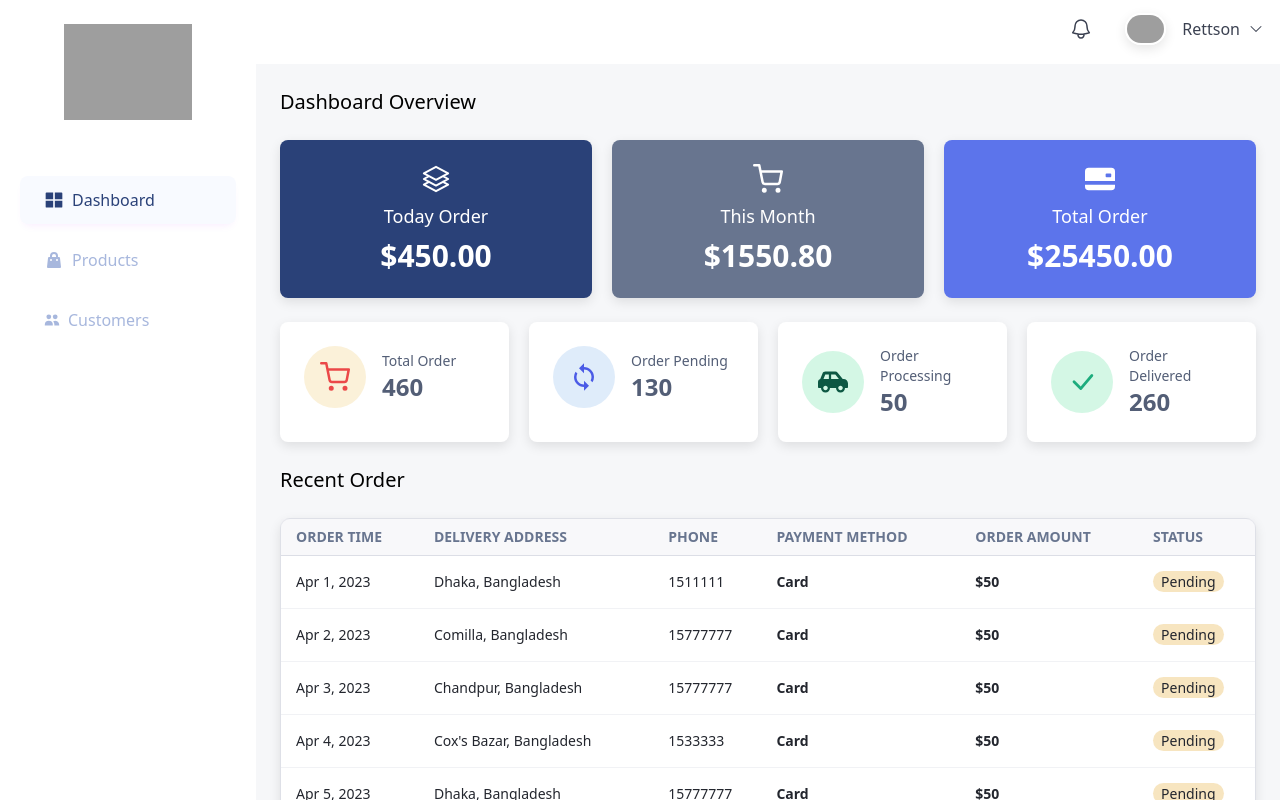
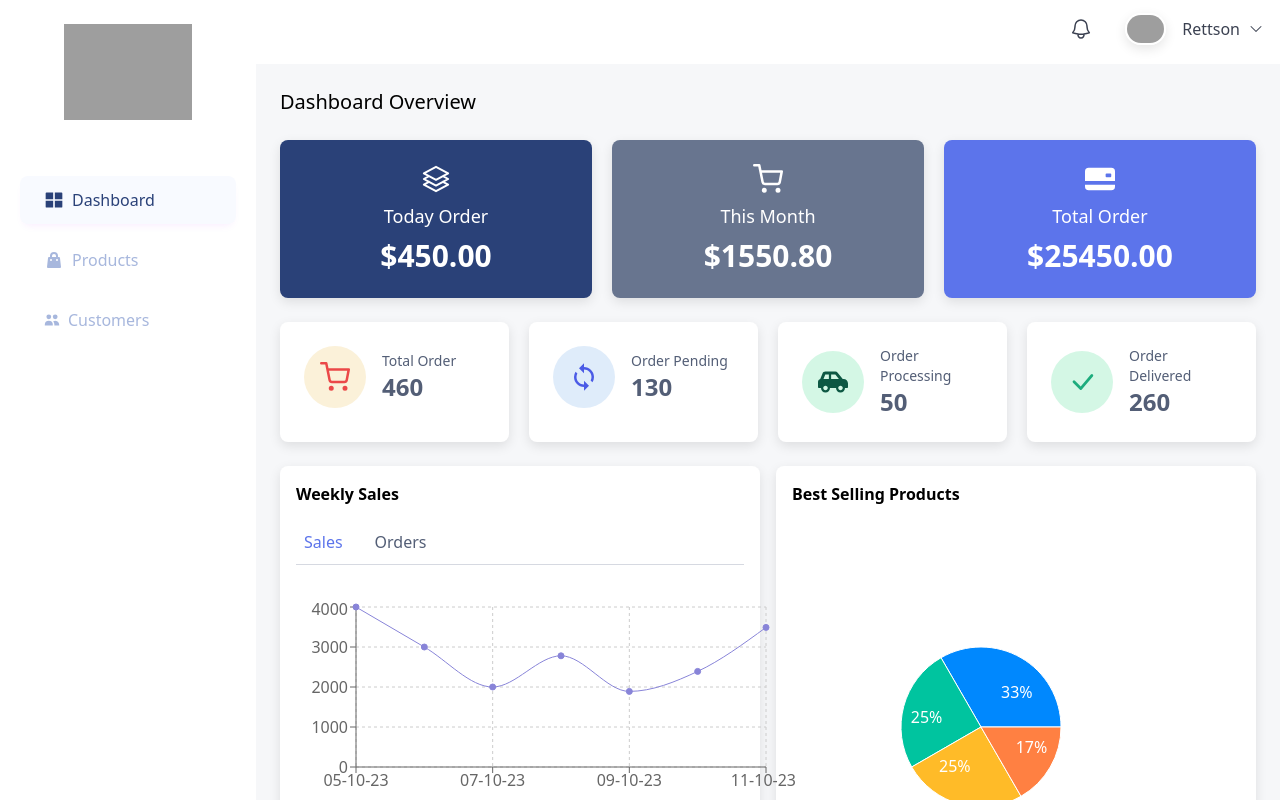
Before and after one commit to alamincoders/e-commerce-admin-dashboard-react-vite, a React (Vite) app: page / in a window 1280 px wide. Shown: the top 800 px of the page. Built offline with nearby package versions, Linux system fonts and the light colour scheme; grey boxes are pictures that could not be loaded.

Commit message:
chart added

```diff
--- a/package.json
+++ b/package.json
@@ -16,7 +16,9 @@
     "react-dom": "^18.2.0",
     "react-icons": "^4.8.0",
     "react-paginate": "^8.2.0",
-    "react-router-dom": "^6.10.0"
+    "react-router-dom": "^6.10.0",
+    "recharts": "^2.5.0",
+    "victory": "^36.6.8"
   },
   "devDependencies": {
     "@types/react": "^18.0.28",
--- a/public/order.json
+++ b/public/order.json
@@ -13,7 +13,7 @@
       "order_time": "Apr 2, 2023",
       "delivery_address": "comilla, bangladesh",
       "phone": 15777777,
-      "payment_method": "card",
+      "payment_method": "Cash",
       "order_amount": 50.00,
       "status": "pending"
     },
@@ -31,7 +31,7 @@
       "order_time": "Apr 4, 2023",
       "delivery_address": "cox's bazar, bangladesh",
       "phone": 1533333,
-      "payment_method": "card",
+      "payment_method": "Cash",
       "order_amount": 50.00,
       "status": "pending"
     },
@@ -139,7 +139,7 @@
       "order_time": "Apr 16, 2023",
       "delivery_address": "dhaka, bangladesh",
       "phone": 15777777,
-      "payment_method": "card",
+      "payment_method": "Cash",
       "order_amount": 50.00,
       "status": "pending"
     },
@@ -157,7 +157,7 @@
       "order_time": "Apr 18, 2023",
       "delivery_address": "dhaka, bangladesh",
       "phone": 15777777,
-      "payment_method": "card",
+      "payment_method": "Cash",
       "order_amount": 50.00,
       "status": "pending"
     },
--- /dev/null
+++ b/src/components/dashboard/BestSellingChart.jsx
@@ -0,0 +1,58 @@
+import React, { useCallback, useState } from "react";
+import { PieChart, Pie, Cell } from "recharts";
+
+const data = [
+  { name: "Group A", value: 400 },
+  { name: "Group B", value: 300 },
+  { name: "Group C", value: 300 },
+  { name: "Group D", value: 200 }
+];
+
+const COLORS = ["#0088FE", "#00C49F", "#FFBB28", "#FF8042"];
+
+const RADIAN = Math.PI / 180;
+const renderCustomizedLabel = ({
+  cx,
+  cy,
+  midAngle,
+  innerRadius,
+  outerRadius,
+  percent,
+  index
+}) => {
+  const radius = innerRadius + (outerRadius - innerRadius) * 0.5;
+  const x = cx + radius * Math.cos(-midAngle * RADIAN);
+  const y = cy + radius * Math.sin(-midAngle * RADIAN);
+
+  return (
+    <text
+      x={x}
+      y={y}
+      fill="white"
+      textAnchor={x > cx ? "start" : "end"}
+      dominantBaseline="central"
+    >
+      {`${(percent * 100).toFixed(0)}%`}
+    </text>
+  );
+};
+export default function BestSellingChart() {
+  return (
+    <PieChart width={400} height={400}>
+      <Pie
+        data={data}
+        cx={200}
+        cy={200}
+        labelLine={false}
+        label={renderCustomizedLabel}
+        outerRadius={80}
+        fill="#8884d8"
+        dataKey="value"
+      >
+        {data.map((entry, index) => (
+          <Cell key={`cell-${index}`} fill={COLORS[index % COLORS.length]} />
+        ))}
+      </Pie>
+    </PieChart>
+  );
+}
--- /dev/null
+++ b/src/components/dashboard/Chart.jsx
@@ -0,0 +1,33 @@
+import React, { useState } from 'react';
+import BestSellingChart from './BestSellingChart';
+import SalesChart from './SalesChart';
+import OrdersChart from './OrdersChart';
+
+const Chart = () => {
+    const [active, setActive] = useState('sales')
+    return (
+        <div className=' grid lg:grid-cols-2 gap-4 mb-10'>
+            <div className='bg-white shadow-custom rounded-[8px] p-4'>
+                <h2 className='text-base font-semibold '>Weekly Sales</h2>
+                <div className='flex gap-4 border-b mt-6'>
+                    <button onClick={()=>setActive('sales')} className={`px-2 text-gray-600 border-b-[2px] border-b-transparent pb-[8px] ${active==='sales' && `text-secondary-400 border-b-secondary-400`}`}>Sales</button>
+                    <button onClick={()=>setActive('order')} className={`px-2 text-gray-600 border-b-[2px] border-b-transparent pb-[8px] ${active==='order' && `text-secondary-400 border-b-secondary-400`}`}>Orders</button>
+                </div>
+                <div className='mt-8'>
+                    {
+                        active === "sales" && <SalesChart/>
+                    }
+                    {
+                        active === "order" && <OrdersChart/>
+                    }
+                </div>
+            </div>
+            <div className='bg-white shadow-custom rounded-[8px]'>
+                <h2 className='text-base font-semibold p-4'>Best Selling Products</h2>
+                <BestSellingChart/>
+            </div>
+        </div>
+    );
+};
+
+export default Chart;
--- /dev/null
+++ b/src/components/dashboard/OrdersChart.jsx
@@ -0,0 +1,71 @@
+import React from 'react';
+import {
+    LineChart,
+    Line,
+    XAxis,
+    YAxis,
+    CartesianGrid,
+    Tooltip,
+} from "recharts";
+
+const data = [
+    {
+        name: "Page A",
+        uv: 4000,
+        pv: 2400,
+        amt: 2400
+    }, {
+        name: "Page B",
+        uv: 3000,
+        pv: 1398,
+        amt: 2210
+    }, {
+        name: "Page C",
+        uv: 2000,
+        pv: 9800,
+        amt: 2290
+    }, {
+        name: "Page D",
+        uv: 2780,
+        pv: 3908,
+        amt: 2000
+    }, {
+        name: "Page E",
+        uv: 1890,
+        pv: 4800,
+        amt: 2181
+    }, {
+        name: "Page F",
+        uv: 2390,
+        pv: 3800,
+        amt: 2500
+    }, {
+        name: "Page G",
+        uv: 3490,
+        pv: 4300,
+        amt: 2100
+    }
+];
+const OrdersChart = () => {
+    return (
+        <LineChart
+            width={500}
+            height={200}
+            data={data}
+            syncId="anyId"
+            margin={{
+            top: 10,
+            right: 30,
+            left: 0,
+            bottom: 0
+        }}>
+            <CartesianGrid strokeDasharray="3 3"/>
+            <XAxis dataKey="name"/>
+            <YAxis/>
+            <Tooltip/>
+            <Line type="monotone" dataKey="uv" stroke="#82ca9d" fill="#82ca9d"/>
+        </LineChart>
+    );
+};
+
+export default OrdersChart;
--- /dev/null
+++ b/src/components/dashboard/SalesChart.jsx
@@ -0,0 +1,69 @@
+import { LineChart, Line, CartesianGrid, XAxis, YAxis, Tooltip } from "recharts";
+
+const data = [
+  {
+    name: "05-10-23",
+    uv: 4000,
+    pv: 2400,
+    amt: 2400
+  },
+  {
+    name: "06-10-23",
+    uv: 3000,
+    pv: 1398,
+    amt: 2210
+  },
+  {
+    name: "07-10-23",
+    uv: 2000,
+    pv: 9800,
+    amt: 2290
+  },
+  {
+    name: "08-10-23",
+    uv: 2780,
+    pv: 3908,
+    amt: 2000
+  },
+  {
+    name: "09-10-23",
+    uv: 1890,
+    pv: 4800,
+    amt: 2181
+  },
+  {
+    name: "10-10-23",
+    uv: 2390,
+    pv: 3800,
+    amt: 2500
+  },
+  {
+    name: "11-10-23",
+    uv: 3490,
+    pv: 4300,
+    amt: 2100
+  }
+];
+
+export default function SalesChart() {
+  return (
+    <LineChart
+    width={500}
+    height={200}
+    data={data}
+    syncId="anyId"
+    margin={{
+      top: 10,
+      right: 30,
+      left: 0,
+      bottom: 0
+    }}
+  >
+    <CartesianGrid strokeDasharray="3 3" />
+    <XAxis dataKey="name" />
+    <YAxis />
+    <Tooltip />
+    <Line type="monotone" dataKey="uv" stroke="#8884d8" fill="#8884d8" />
+  </LineChart>
+  );
+}
--- a/src/pages/Dashboard.jsx
+++ b/src/pages/Dashboard.jsx
@@ -1,12 +1,15 @@
 import React from 'react';
 import OrderOverview from '../components/dashboard/OrderOverview';
 import RecentOrder from '../components/dashboard/RecentOrder';
+import Chart from '../components/dashboard/Chart';
 
 const Dashboard = () => {
     return (
         <div>
             <h2 className='text-xl font-medium pb-6'>Dashboard Overview</h2>
             <OrderOverview/>
+
+            <Chart/>
             <h2 className='text-xl font-medium pb-6'>Recent Order</h2>
            <RecentOrder/>
         </div>
```
Also changed, not shown: 1 other file (tests, documents, lock files or other folders).
